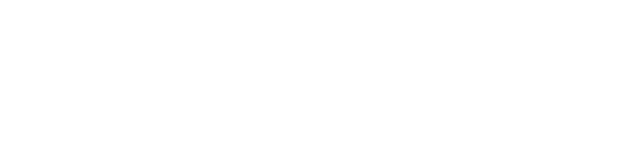
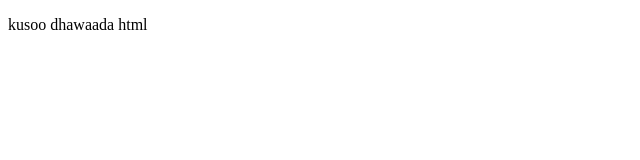
Before and after one commit to maankacom67-cmd/Tijaabo, a plain HTML site: page Index.html in a window 1280 px wide. Shown: the whole page, without its empty margins (0-640 px from the left). Drawn offline with Linux system fonts and the light colour scheme.

Commit message:
update Index.html

```diff
--- a/Index.html
+++ b/Index.html
@@ -3,9 +3,11 @@
 <head>
   <meta charset="UTF-8">
   <meta name="viewport" content="width=device-width, initial-scale=1.0">
-  <title>Document</title>
+  <title>flex <input type="checkbox" name="maanka" id="maanka" /></title>
 </head>
 <body>
-
+  <nav>
+    <p>kusoo dhawaada html</p>
+  </nav>
 </body>
 </html>
```
